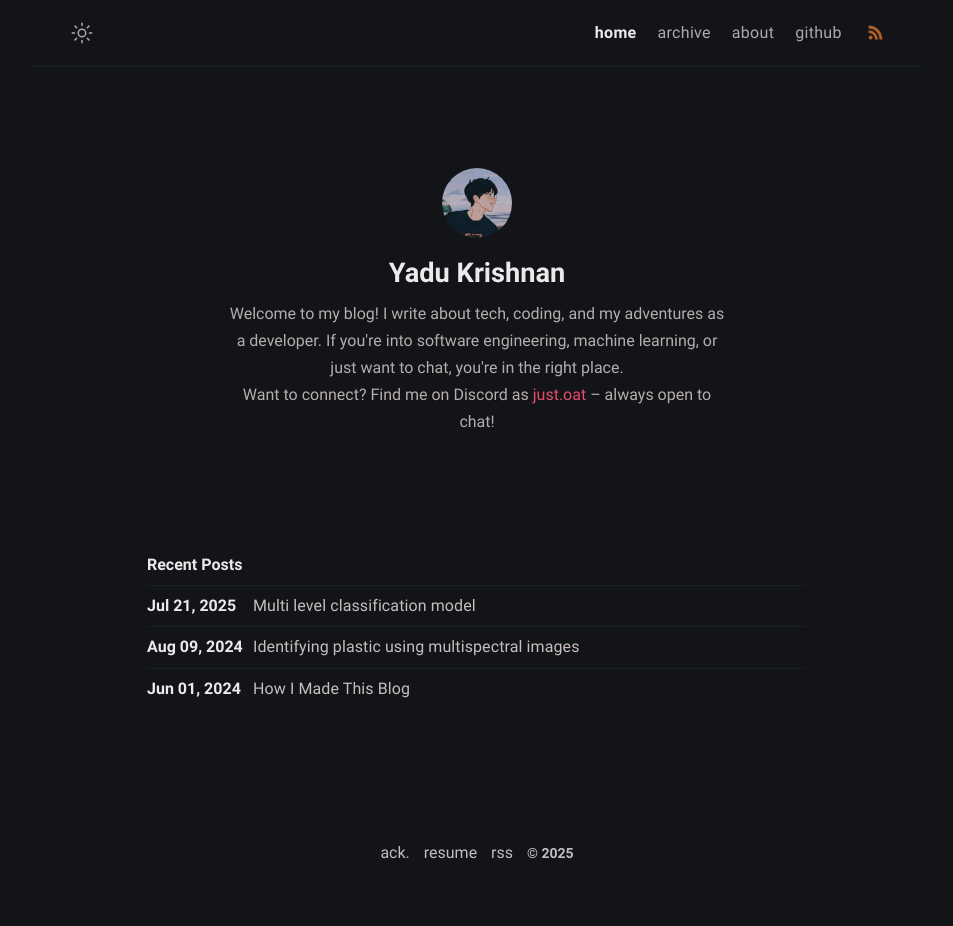
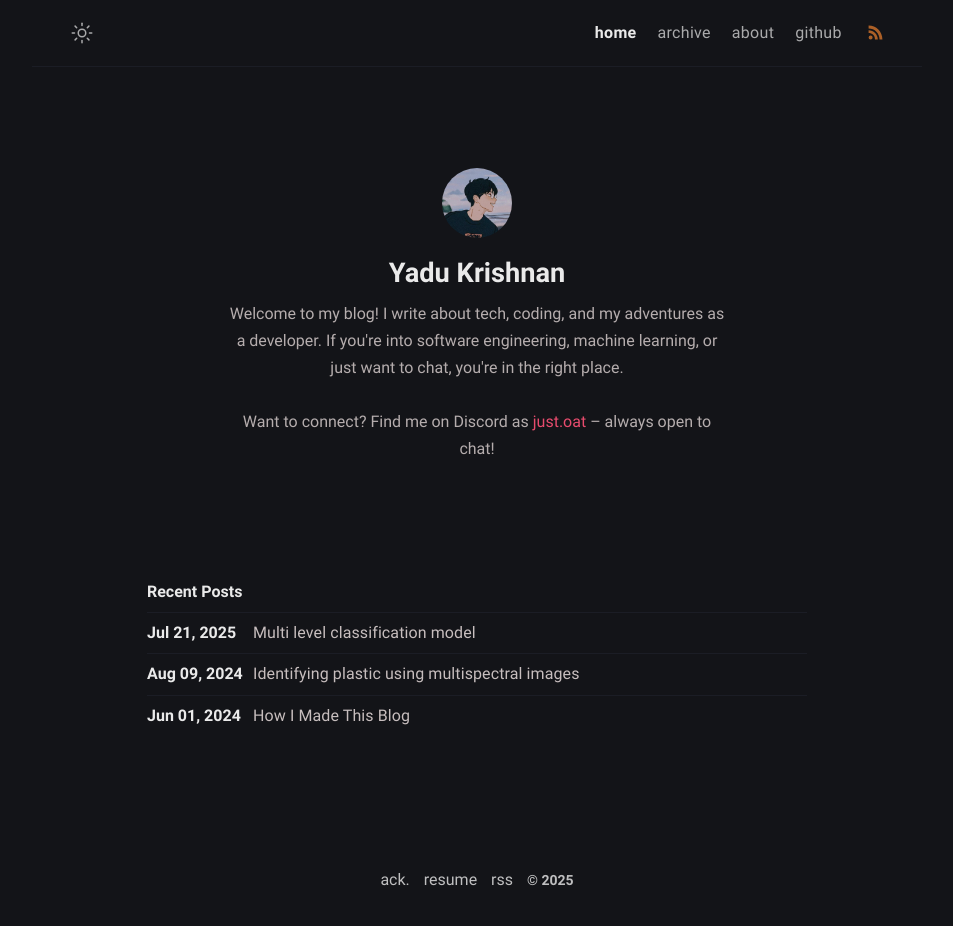
Before and after one commit to yadu-tv/yadu-tv.github.io, a Jekyll site: the page built from index.md, in a window 1280 px wide. Shown: the whole page, without its empty margins (163-1116 px from the left). Built offline with Jekyll 4.4.1, drawn with Linux system fonts in a browser that asks for light colours; before the commit the page ends 900 px from its top, so only the background shows below that.

```diff
--- a/_config.yml
+++ b/_config.yml
@@ -11,7 +11,7 @@ mode: dark # default theme "dark" | "light"
 author:
   name: Yadu Krishnan
   bio: >-
-    Welcome to my blog! I write about tech, coding, and my adventures as a developer. If you're into software engineering, machine learning, or just want to chat, you're in the right place.<br>
+    Welcome to my blog! I write about tech, coding, and my adventures as a developer. If you're into software engineering, machine learning, or just want to chat, you're in the right place.<br><br>
     Want to connect? Find me on Discord as <span style="color: #ff5277;">just.oat</span> – always open to chat!
   github: yadu-tv
   email: yaduk.tv@gmail.com
```
